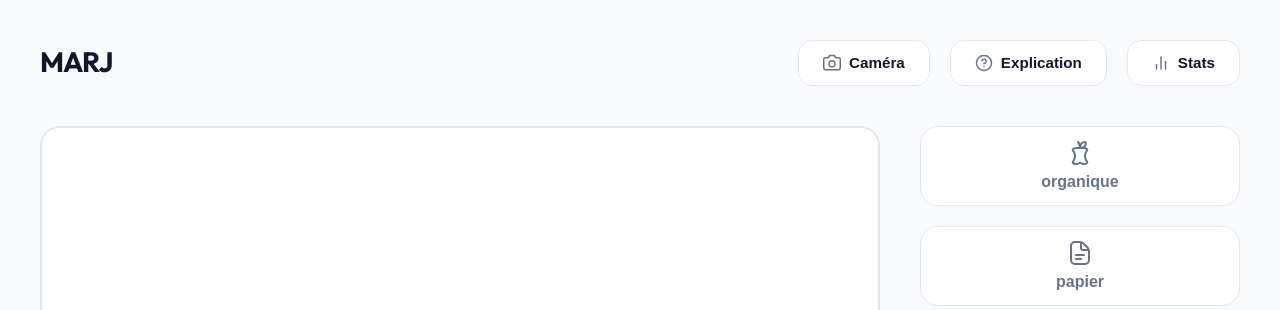
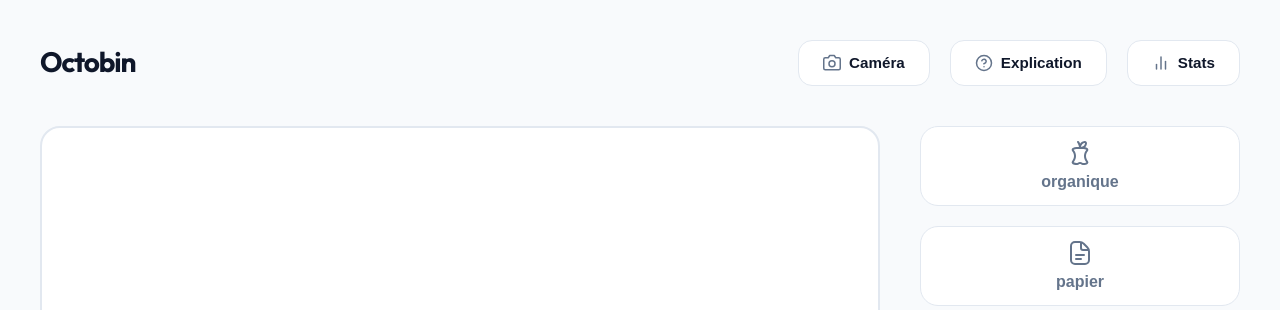
Before and after one commit to Shoko-official/Octobin, a Flask app: page / in a window 1280 px wide. Shown: the top 310 px of the page. Run offline with Flask 3, Linux system fonts and the light colour scheme.

Commit message:
Rename project from MARJ to Octobin

```diff
--- a/app.py
+++ b/app.py
@@ -180,5 +180,5 @@ def statistiques():
 
 if __name__ == '__main__':
     # Demarrage de l'application
-    print("[INFO] Lancement du serveur MARJ-juju sur le port 5000...")
+    print("[INFO] Lancement du serveur Octobin-juju sur le port 5000...")
     app.run(debug=True, port=5000)
--- a/templates/index.html
+++ b/templates/index.html
@@ -3,7 +3,7 @@
 <head>
     <meta charset="UTF-8">
     <meta name="viewport" content="width=device-width, initial-scale=1.0">
-    <title>MARJ - Classification de Déchets</title>
+    <title>Octobin - Classification de Déchets</title>
 
     <!-- Styles et Polices -->
     <link rel="stylesheet" href="{{ url_for('static', filename='css/style.css') }}">
@@ -15,7 +15,7 @@
         <!-- --- ENTETE ----------------------------------------------------------- -->
         <header class="top-bar">
             <div>
-                <h1>MARJ</h1>
+                <h1>Octobin</h1>
             </div>
             <nav class="nav-buttons">
                 <button id="btn-camera" class="nav-btn">
@@ -110,7 +110,7 @@
         <div id="modal-howto" class="modal hidden">
             <div class="modal-content">
                 <p class="stylized-p">
-                    MARJ s’appuie sur un <strong>réseau de neurones</strong> pour analyser instantanément la texture et la forme de vos déchets.
+                    Octobin s’appuie sur un <strong>réseau de neurones</strong> pour analyser instantanément la texture et la forme de vos déchets.
                     En comparant chaque image à sa base de données, l'algorithme identifie la catégorie de tri optimale.
                     Vos corrections affinent ses futurs résultats via un système en <strong>apprentissage continu</strong>.
                 </p>
```
Also changed, not shown: README.md.
